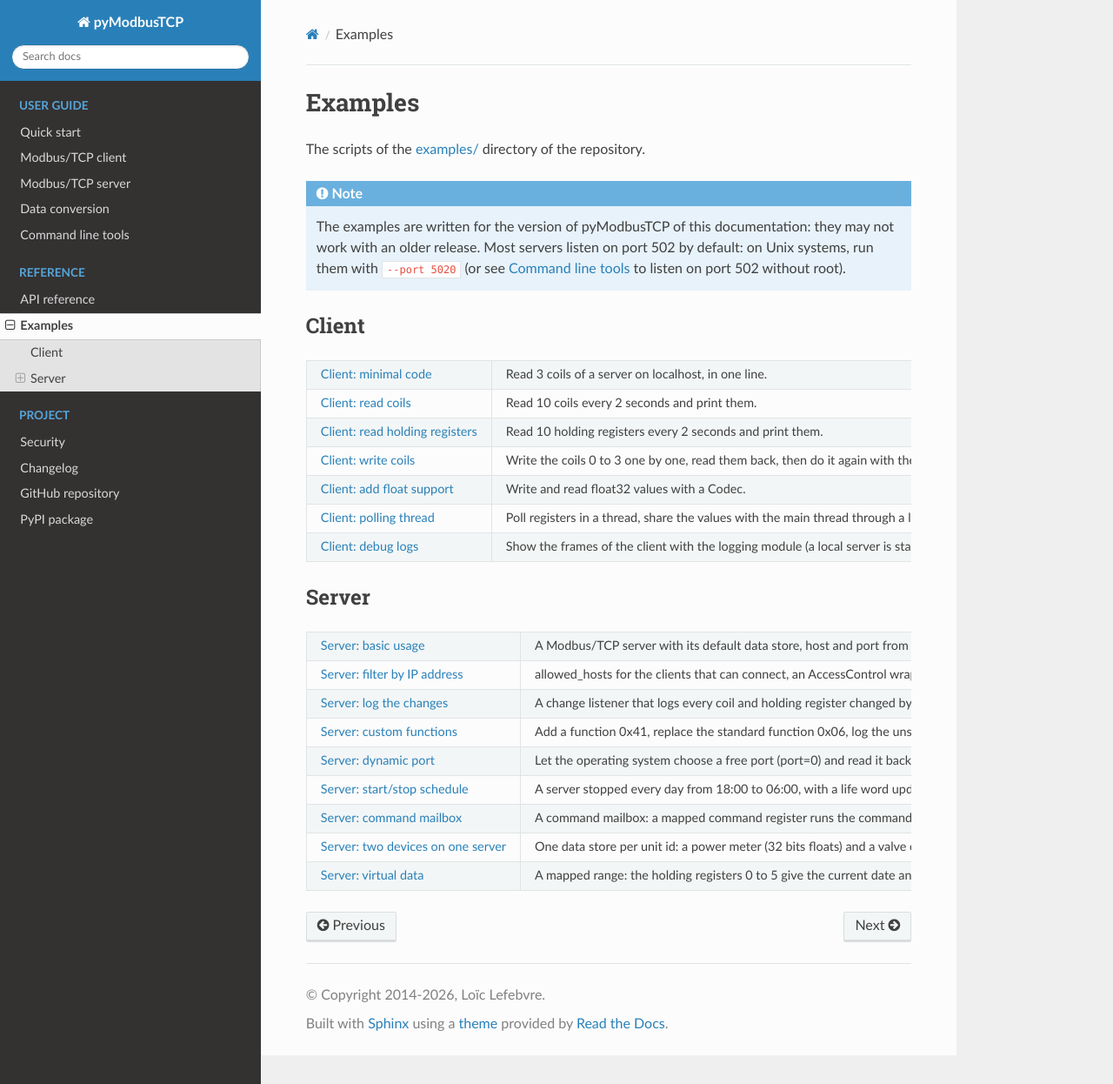
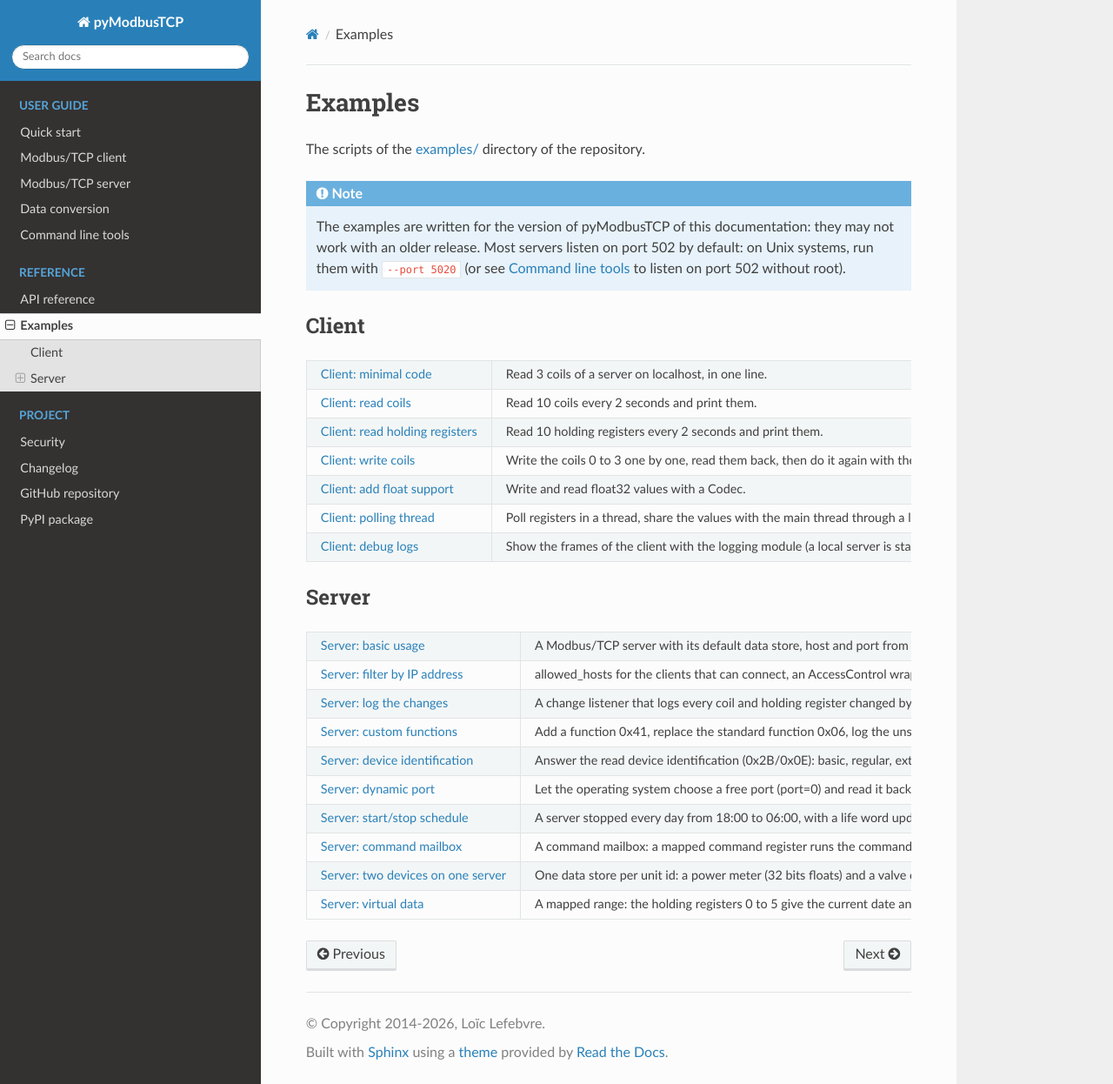
Before and after one commit to sourceperl/pyModbusTCP, a Sphinx documentation site: the page built from docs/examples/index.rst, in a window 1280 px wide and 1246 px high. Shown: the whole window at 87% size. Built offline with Sphinx 7.4.7 and the Read the Docs theme 3.1.0, drawn with Linux system fonts in a browser that asks for light colours; the version number could not be read and is left out.

Commit message:
fix the client-errors anchor, document server_device_id, fix server_schedule

```diff
--- a/docs/examples/index.rst
+++ b/docs/examples/index.rst
@@ -45,6 +45,8 @@
      - A change listener that logs every coil and holding register changed by a client.
    * - :doc:`server_custom_function`
      - Add a function 0x41, replace the standard function 0x06, log the unsupported functions with a fallback.
+   * - :doc:`server_device_id`
+     - Answer the read device identification (0x2B/0x0E): basic, regular, extended and private objects.
    * - :doc:`server_dynamic_port`
      - Let the operating system choose a free port (port=0) and read it back.
    * - :doc:`server_schedule`
@@ -70,6 +72,7 @@
    server_allow
    server_change_log
    server_custom_function
+   server_device_id
    server_dynamic_port
    server_schedule
    server_mailbox
--- a/docs/guide/client.rst
+++ b/docs/guide/client.rst
@@ -190,8 +190,6 @@
     if regs:
         value = f32.decode(regs)[0]
 
-.. _client-errors:
-
 Broadcast through a TCP to RTU gateway
 --------------------------------------
 
@@ -227,6 +225,8 @@
 
 ``mbtcp-tcp2rtu --allow-broadcast`` answers a broadcast at once with the normal response of the function (see
 :doc:`tools`): a client without ``broadcast=True`` (or another Modbus/TCP software) doesn't wait either.
+
+.. _client-errors:
 
 Handle errors
 -------------
```
Also changed, not shown: docs/examples/server_device_id.rst (added, +9 -0 lines), 1 other file.
